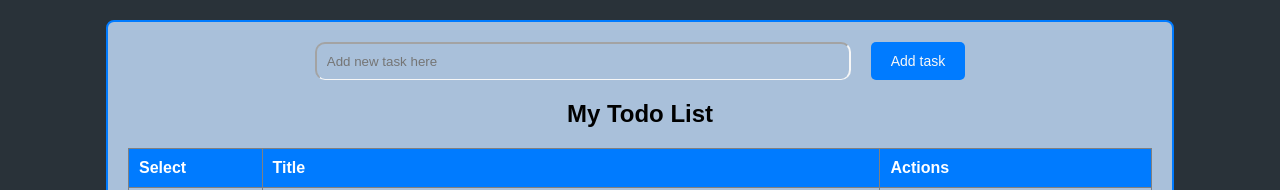
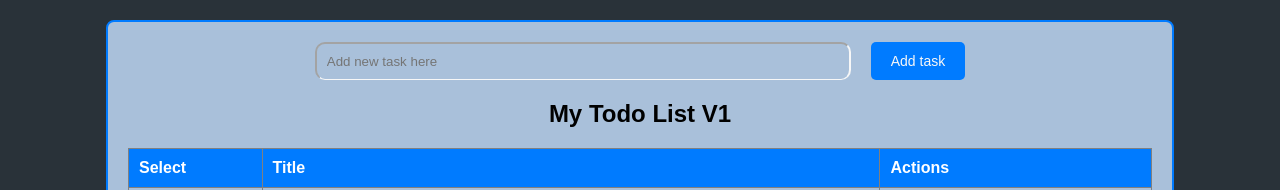
Before and after one commit to Nire1317/TodolList, a React (Vite) app: page / in a window 1280 px wide. Shown: the top 190 px of the page. Built offline with nearby package versions, Linux system fonts and the light colour scheme.

Commit message:
clen ups

```diff
--- a/src/App.jsx
+++ b/src/App.jsx
@@ -35,7 +35,7 @@ const newTask = () => {
           </div>
 
         <div >
-              <h2>My Todo List</h2>
+              <h2>My Todo List V1</h2>
                 <table border="1" style={{ width: "100%", textAlign: "left" }}>
                 <thead>
                   <tr>
```
